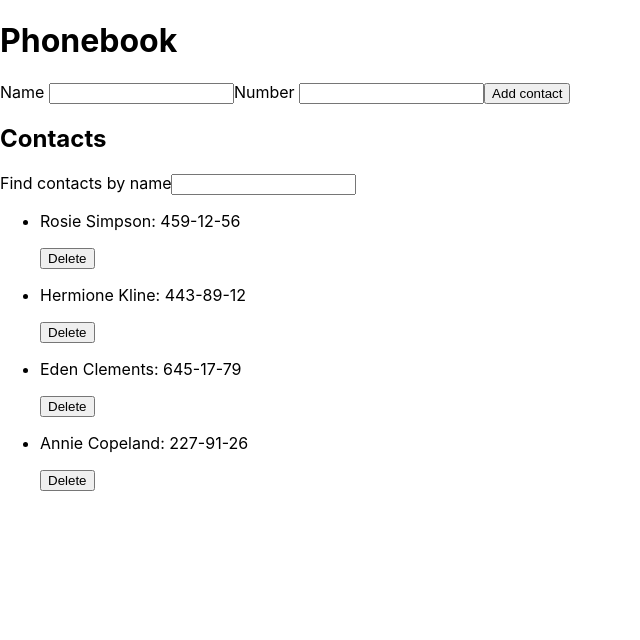
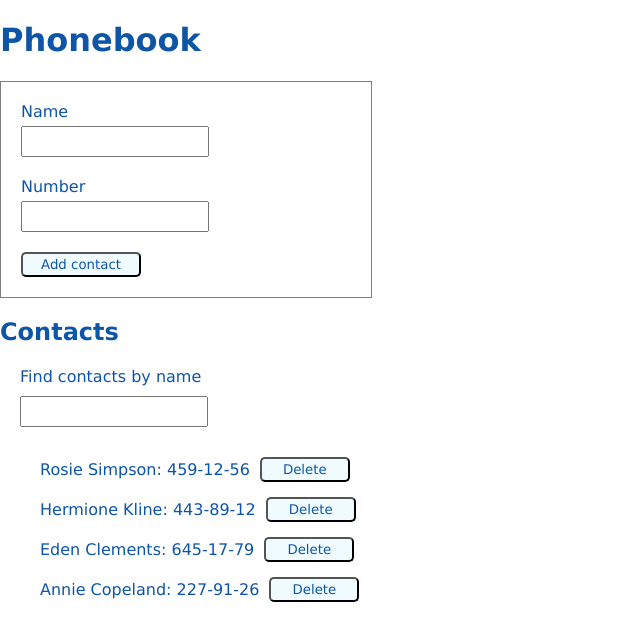
Before and after one commit to katerynastarynska/goit-react-hw-02-phonebook, a React (Create React App) app: page / in a window 1280 px wide. Shown: the top 640 px of the page, without its empty margins (0-640 px from the left). Built offline with nearby package versions, Linux system fonts and the light colour scheme.

Commit message:
delete and alert added

```diff
--- a/src/components/App.jsx
+++ b/src/components/App.jsx
@@ -1,5 +1,4 @@
 import { Component } from 'react';
-
 import ContactForm from './ContactForm/ContactForm';
 import ContactList from './ContactList/ContactList';
 import Filter from './Filter/Filter';
@@ -13,14 +12,13 @@ class App extends Component {
       { id: 'id-4', name: 'Annie Copeland', number: '227-91-26' },
     ],
     filter: '',
-    };
+  };
 
   addContact = ({ name, number, id }) => {
-    console.log('....>>>> data >>>>', name);
-
     const normalizedName = name.toLowerCase();
-    const isContactExist = this.state.contacts.some(contact => contact.name.toLowerCase() === normalizedName);
-    console.log(isContactExist);
+    const isContactExist = this.state.contacts.some(
+      contact => contact.name.toLowerCase() === normalizedName
+    );
 
     if (!isContactExist) {
       const newContact = {
@@ -36,13 +34,12 @@ class App extends Component {
       window.alert(`${name} is already in contacts`);
       return;
     }
-    console.log(id);
   };
 
   deleteContact = contactId => {
-   this.setState(prevState => ({
-    contacts: prevState.contacts.filter(contact => contact.id !== contactId)
-   }))
+    this.setState(prevState => ({
+      contacts: prevState.contacts.filter(contact => contact.id !== contactId),
+    }));
   };
 
   filterContacts = e => {
@@ -69,7 +66,10 @@ class App extends Component {
         <Filter value={filter} onChange={this.filterContacts} />
 
         {this.state.contacts.length >= 1 && (
-          <ContactList contacts={filteredContacts} onDeleteContact={this.deleteContact}/>
+          <ContactList
+            contacts={filteredContacts}
+            onDeleteContact={this.deleteContact}
+          />
         )}
       </>
     );
--- a/src/components/ContactForm/ContactForm.jsx
+++ b/src/components/ContactForm/ContactForm.jsx
@@ -1,5 +1,6 @@
 import { Component } from 'react';
 import { nanoid } from 'nanoid';
+import css from './ContactForm.module.css';
 
 class ContactForm extends Component {
   state = {
@@ -21,7 +22,6 @@ class ContactForm extends Component {
     const form = e.currentTarget;
     const name = form.elements.name.value;
     const number = form.elements.number.value;
-    console.log(name, number, id);
 
     this.props.onSubmit({ name, number, id });
     this.resetForm();
@@ -37,9 +37,12 @@ class ContactForm extends Component {
   render() {
     const { name, number } = this.state;
     return (
-      <form onSubmit={this.handleSubmit}>
-        <label htmlFor={this.nameInputId}>Name </label>
+      <form className={css.contactForm} onSubmit={this.handleSubmit}>
+        <label className={css.labelForm} htmlFor={this.nameInputId}>
+          Name
+        </label>
         <input
+          className={css.inpurForm}
           type="text"
           name="name"
           value={name}
@@ -49,8 +52,12 @@ class ContactForm extends Component {
           required
           onChange={this.handleInputChange}
         />
-        <label htmlFor={this.numberInputId}>Number </label>
+
+        <label className={css.labelForm} htmlFor={this.numberInputId}>
+          Number{' '}
+        </label>
         <input
+          className={css.inpurForm}
           type="tel"
           name="number"
           value={number}
@@ -60,7 +67,7 @@ class ContactForm extends Component {
           required
           onChange={this.handleInputChange}
         />
-        <button type="submit">Add contact</button>
+        <button className={css.formBtn} type="submit">Add contact</button>
       </form>
     );
   }
--- /dev/null
+++ b/src/components/ContactForm/ContactForm.module.css
@@ -0,0 +1,39 @@
+.contactForm {
+  display: flex;
+  padding-left: 20px;
+  padding-bottom: 20px;
+  padding-top: 20px;
+  border: 1px solid grey;
+  width: 350px;
+  flex-direction: column;
+}
+
+.labelForm {
+  font-family: Verdana, Geneva, Tahoma, sans-serif;
+  color: rgb(13, 85, 167);
+  padding-right: 10px;
+  padding-bottom: 5px;
+}
+
+.inpurForm {
+  width: 180px;
+  height: 25px;
+  margin-bottom: 20px;
+  font-family: Verdana, Geneva, Tahoma, sans-serif;
+  color: rgb(13, 85, 167);
+
+}
+
+.formBtn {
+  width: 120px;
+  height: 25px;
+  font-family: Verdana, Geneva, Tahoma, sans-serif;
+  color: rgb(13, 85, 167);
+  border-radius: 5px;
+  background-color: rgb(151 222 255 / 14%);
+}
+
+.formBtn:hover {
+    color: #fff;
+    background-color: rgb(13, 85, 167);
+  }
--- a/src/components/ContactList/ContactList.jsx
+++ b/src/components/ContactList/ContactList.jsx
@@ -1,13 +1,14 @@
 import ContactListItem from 'components/ContactListItem/ContactListItem';
+import css from './ContactList.module.css';
 
 export default function ContactList({ contacts, onDeleteContact }) {
   console.log(contacts);
   return (
-    <ul>
+    <ul className={css.contactList}>
       {contacts.map(({ name, number, id }) => (
-        <li key={id}>
+        <li className={css.contactListItem} key={id}>
           <ContactListItem name={name} number={number} />
-          <button onClick={() => onDeleteContact(id)}>Delete</button>
+          <button className={css.contactListBtn} onClick={() => onDeleteContact(id)}>Delete</button>
         </li>
       ))}
     </ul>
--- /dev/null
+++ b/src/components/ContactList/ContactList.module.css
@@ -0,0 +1,26 @@
+.contactList {
+  padding-top: 15px;
+  padding-bottom: 15px;
+  font-family: Verdana, Geneva, Tahoma, sans-serif;
+  color: rgb(13, 85, 167);
+  align-items: center;
+}
+.contactListItem {
+  margin-bottom: 15px;
+  display: flex;
+  align-items: center;
+
+}
+.contactListBtn {
+  width: 90px;
+  height: 25px;
+  font-family: Verdana, Geneva, Tahoma, sans-serif;
+  color: rgb(13, 85, 167);
+  border-radius: 5px;
+  background-color: rgb(151 222 255 / 14%);
+}
+
+.contactListBtn:hover {
+  color: #fff;
+  background-color: rgb(13, 85, 167);
+}
--- a/src/components/ContactListItem/ContactListItem.jsx
+++ b/src/components/ContactListItem/ContactListItem.jsx
@@ -1,9 +1,9 @@
+import css from './ContactListItem.module.css';
+
 export default function ContactListItem({ name, number }) {
   return (
-    <div>
-      <p>
-        {name}: {number}
-      </p>
-    </div>
+    <p className={css.contactListText}>
+      {name}: {number}
+    </p>
   );
 }
--- /dev/null
+++ b/src/components/ContactListItem/ContactListItem.module.css
@@ -0,0 +1,3 @@
+.contactListText {
+    margin-right: 10px;
+}
--- a/src/components/Filter/Filter.jsx
+++ b/src/components/Filter/Filter.jsx
@@ -1,10 +1,33 @@
+import css from './Filter.module.css';
 
 export default function Filter({ value, onChange }) {
-    return (
-         <label htmlFor="">
- Find contacts by name
- <input type="text" value={value} onChange={onChange}/>
-</label>
-    )
+  return (
+    <label className={css.filterLabel}>
+      Find contacts by name
+      <input className={css.filterInput} type="text" value={value} onChange={onChange} />
+    </label>
+  );
+}
 
-}
+
+// class Filter extends Component {
+//     filterInputId = nanoid();
+
+//   render() {
+//     return (
+//       <label className={css.filterLabel} htmlFor={this.filterInputId}>
+//         Find contacts by name
+//         <input
+//           className={css.filterInput}
+//           id={this.filterInputId}
+//           name="filter"
+//           type="text"
+//           value={this.props.value}
+//           onChange={this.props.onChange}
+//         />
+//       </label>
+//     );
+//   }
+// }
+
+// export default Filter;
--- /dev/null
+++ b/src/components/Filter/Filter.module.css
@@ -0,0 +1,15 @@
+.filterLabel {
+  font-family: Verdana, Geneva, Tahoma, sans-serif;
+  color: rgb(13, 85, 167);
+  display: inline-flex;
+  flex-direction: column;
+  padding-left: 20px;
+  margin-bottom: 15px;
+}
+.filterInput {
+  width: 180px;
+  height: 25px;
+  margin-top: 10px;
+  font-family: Verdana, Geneva, Tahoma, sans-serif;
+  color: rgb(13, 85, 167);
+}
--- a/src/index.css
+++ b/src/index.css
@@ -13,3 +13,14 @@ code {
   font-family: source-code-pro, Menlo, Monaco, Consolas, 'Courier New',
     monospace;
 }
+
+h1,
+h2 {
+  font-family: Verdana, Geneva, Tahoma, sans-serif;
+  color: rgb(13, 85, 167);
+}
+
+ul,
+p {
+  margin: 0;
+}
```
